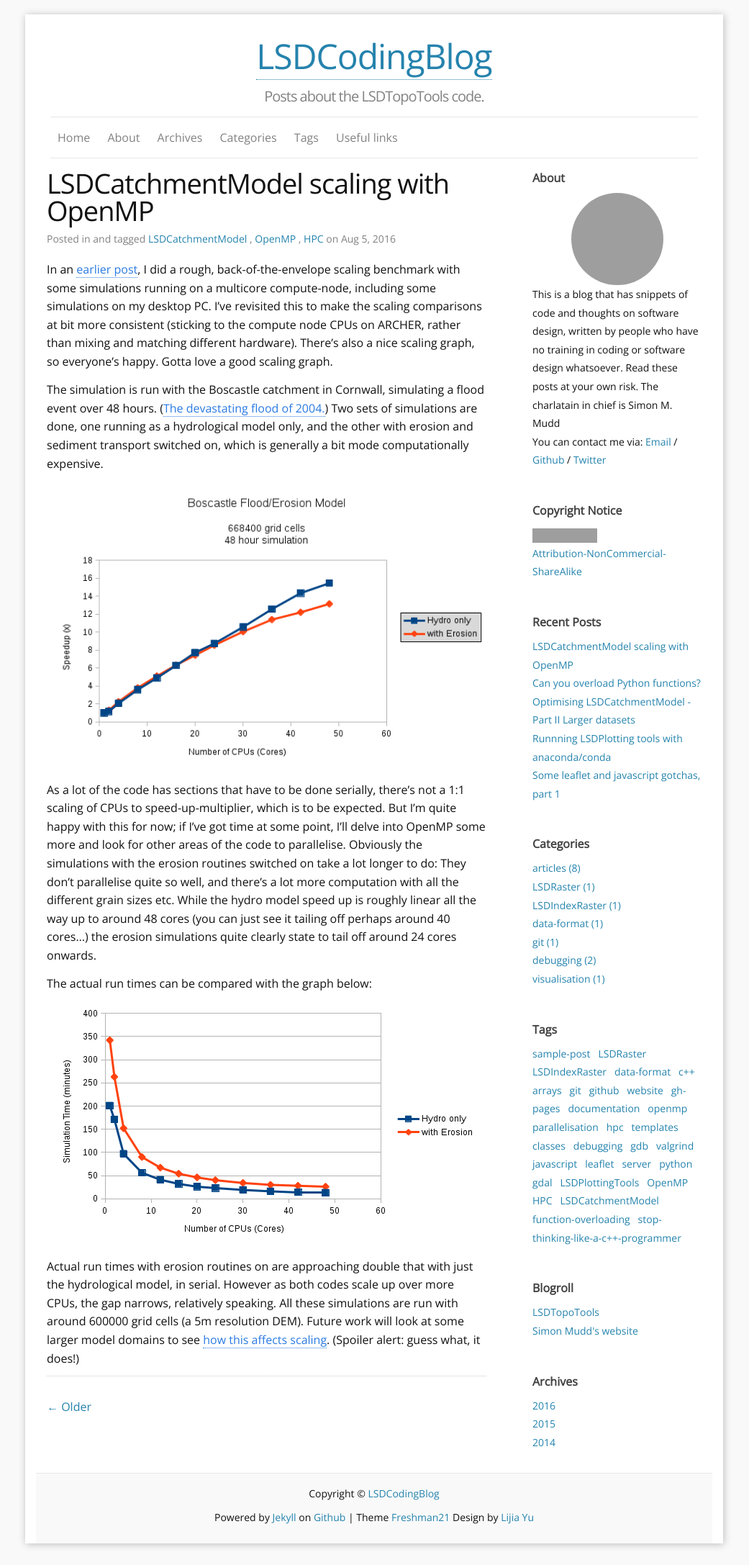
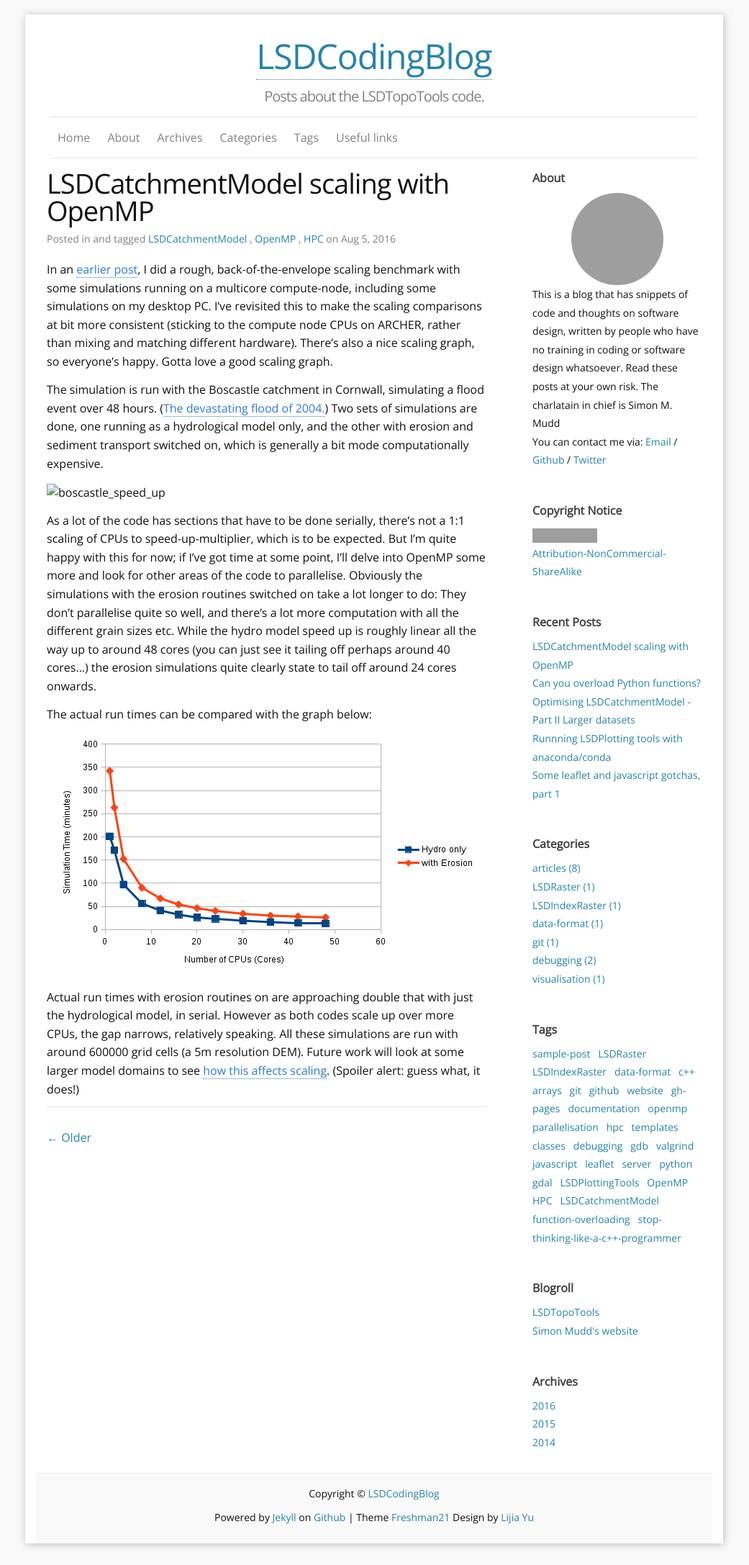
Before and after one commit to LSDtopotools/LSDCodingBlog, a Jekyll site: the page built from _posts/2016-08-05-OpenMP-Catchment-Model-Scaling.markdown, in a window 1280 px wide. Shown: the whole page at 72% size, without its empty margins (120-1161 px from the left). Built offline with Jekyll 4.4.1, drawn with Linux system fonts in a browser that asks for light colours; comment, search, counter and statistics services are not loaded; grey boxes are pictures that could not be loaded.

Commit message:
Update 2016-08-05-OpenMP-Catchment-Model-Scaling.markdown

```diff
--- a/_posts/2016-08-05-OpenMP-Catchment-Model-Scaling.markdown
+++ b/_posts/2016-08-05-OpenMP-Catchment-Model-Scaling.markdown
@@ -8,12 +8,12 @@ In an [earlier post]({{ site.baseurl }}{% post_url 2016-02-25-Parallelising_and_
 
 The simulation is run with the Boscastle catchment in Cornwall, simulating a flood event over 48 hours. ([The devastating flood of 2004.](http://www.metoffice.gov.uk/learning/learn-about-the-weather/weather-phenomena/case-studies/boscastle)) Two sets of simulations are done, one running as a hydrological model only, and the other with erosion and sediment transport switched on, which is generally a bit mode computationally expensive.
 
-![boscastle_speed_up](/LSDCodingBlog/images/blog_boscastle.png)
+![boscastle_speed_up](LSDCodingBlog/images/blog_boscastle.png)
 
 As a lot of the code has sections that have to be done serially, there's not a 1:1 scaling of CPUs to speed-up-multiplier, which is to be expected. But I'm quite happy with this for now; if I've got time at some point, I'll delve into OpenMP some more and look for other areas of the code to parallelise. Obviously the simulations with the erosion routines switched on take a lot longer to do: They don't parallelise quite so well, and there's a lot more computation with all the different grain sizes etc. While the hydro model speed up is roughly linear all the way up to around 48 cores (you can just see it tailing off perhaps around 40 cores...) the erosion simulations quite clearly state to tail off around 24 cores onwards.
 
 The actual run times can be compared with the graph below:
 
-![boscastle_runtime](/LSDCodingBlog/images/blog_boscastle2.png)
+![boscastle_runtime]({{ site.baseurl }}/images/blog_boscastle2.png)
 
 Actual run times with erosion routines on are approaching double that with just the hydrological model, in serial. However as both codes scale up over more CPUs, the gap narrows, relatively speaking. All these simulations are run with around 600000 grid cells (a 5m resolution DEM). Future work will look at some larger model domains to see [how this affects scaling]({{ site.baseurl }}{% post_url 2016-07-20-Optimisation-Single-Node-Catchment-Model %}). (Spoiler alert: guess what, it does!)
```
